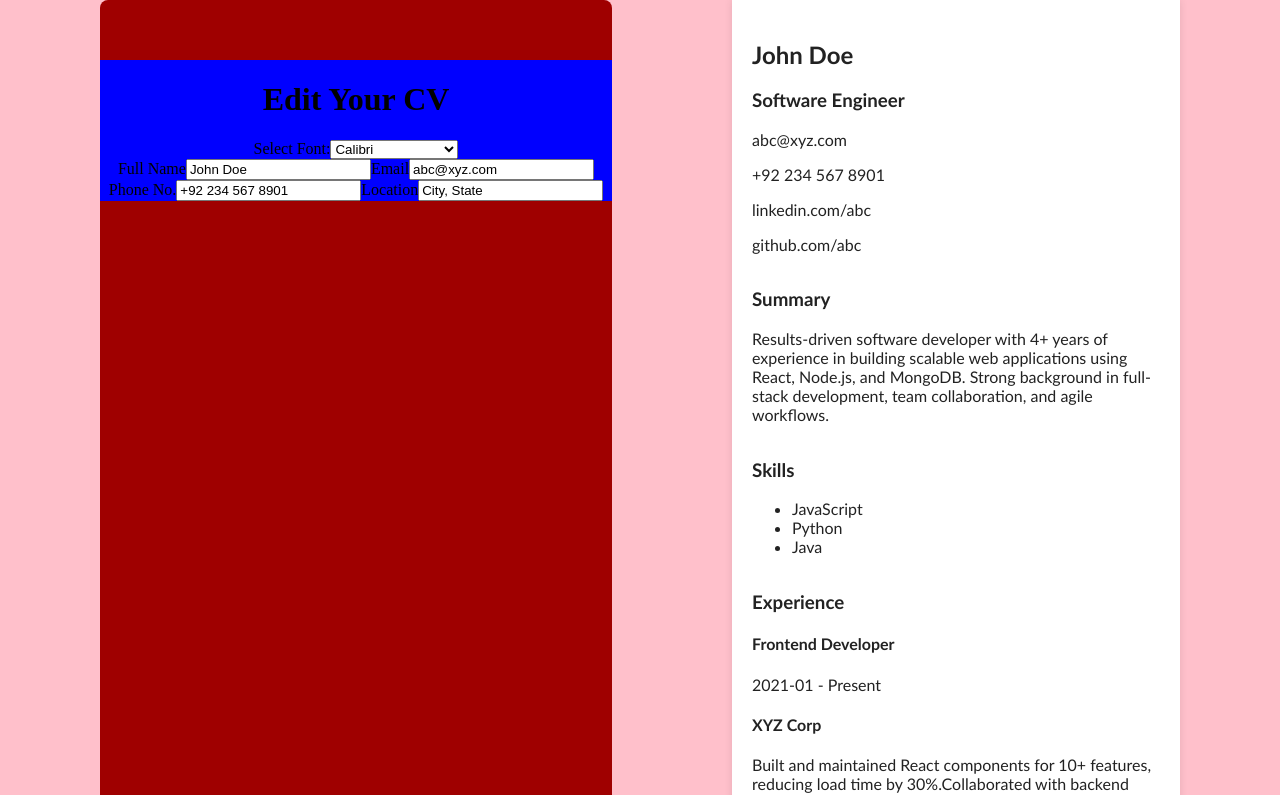
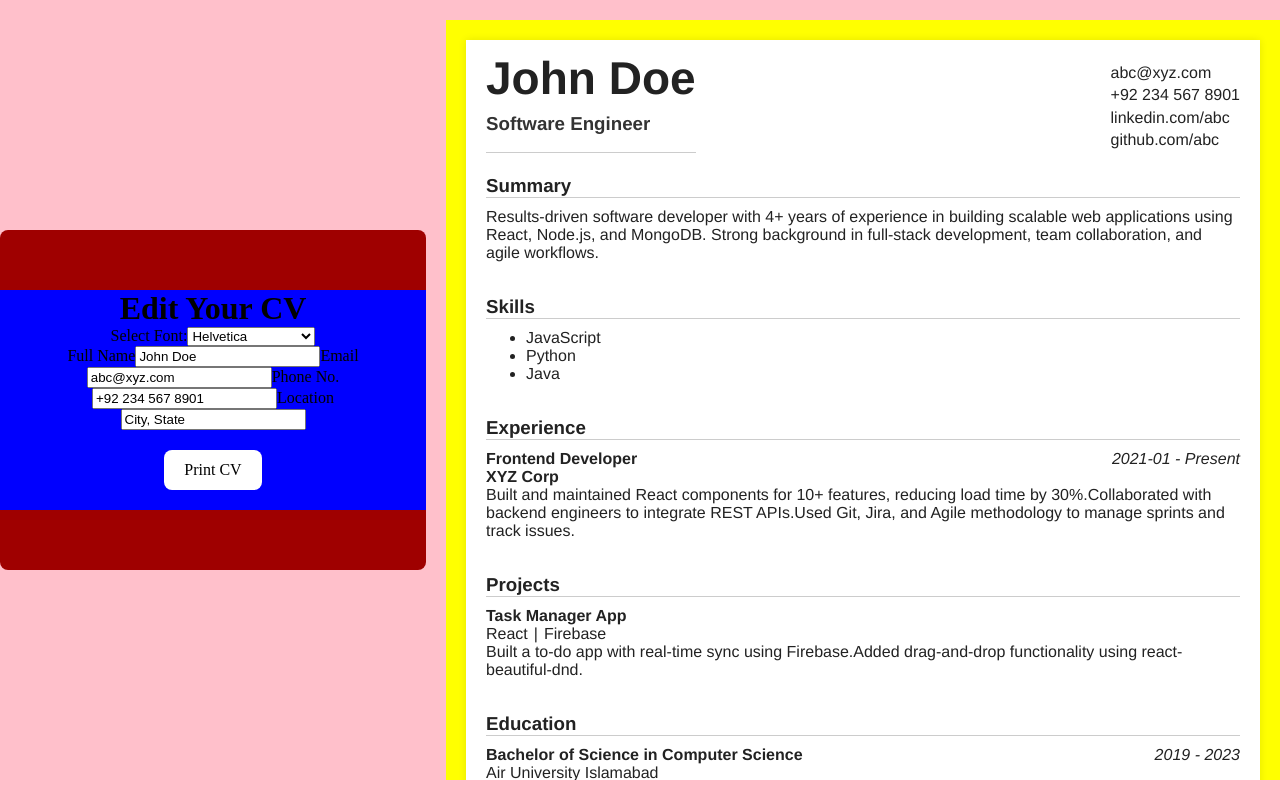
Before and after one commit to muhibk22/cv-maker, a React (Vite) app: page / in a window 1280 px wide. Shown: the top 795 px of the page. Built offline with nearby package versions, Linux system fonts and the light colour scheme.

Commit message:
feat: add styles to cv preview and print, add print button

```diff
--- a/src/components/Display.jsx
+++ b/src/components/Display.jsx
@@ -1,19 +1,22 @@
 import "../styles/Display.css";
 
-function Display({ cv , fontFamily }) {
+function Display({ cv, fontFamily }) {
   return (
-    <div className="cv-preview" style={{fontFamily}}>
+    <div className="cv-container">
+      <div className="cv-preview" style={{ fontFamily }}>
         <section className="identity">
           <div className="identity-name">
-          <h1><b>{cv.identity.name}</b></h1>
+            <h1>
+              <b>{cv.identity.name}</b>
+            </h1>
             <h3>{cv.identity.title}</h3>
           </div>
-        <span className="contact">
+          <div className="contact">
             <p>{cv.contact.email}</p>
             <p>{cv.contact.phone}</p>
             <p>{cv.contact.linkedin}</p>
             <p>{cv.contact.github}</p>
-        </span>
+          </div>
         </section>
         <section className="summary">
           <h3>
@@ -68,9 +71,14 @@ function Display({ cv , fontFamily }) {
                 <h4>
                   <b>{project.name}</b>
                 </h4>
-              <ul>
+                <ul className="inline-li">
                   {project.technologies.map((technology) => {
-                  return <li key={technology}> <span className="inline-li">{technology}</span></li>;
+                    return (
+                      <li key={technology}>
+                        {" "}
+                        <span>{technology}</span>
+                      </li>
+                    );
                   })}
                 </ul>
                 {project.description}
@@ -130,6 +138,7 @@ function Display({ cv , fontFamily }) {
           </ul>
         </section>
       </div>
+    </div>
   );
 }
 
--- a/src/components/Form.jsx
+++ b/src/components/Form.jsx
@@ -2,7 +2,6 @@ import "../styles/Form.css";
 import { useState } from "react";
 import ContactForm from "./ContactForm";
 import Display from "./Display";
-
 
 const resumeFonts = {
   calibri: `'Calibri', sans-serif`,
@@ -17,9 +16,13 @@ const resumeFonts = {
   roboto: `'Roboto', sans-serif`,
 };
 
+function Form({ cv, setCv }) {
+  const [fontKey, setFontKey] = useState("helvetica");
 
-function Form({ cv, setCv }) {
-  const [fontKey, setFontKey] = useState("Helvatica");
+  const handlePrint = () => {
+    window.print();
+  };
+
   return (
     <>
       <div className="form-container">
@@ -39,6 +42,9 @@ function Form({ cv, setCv }) {
             </select>
             <ContactForm cv={cv.contact} setCv={setCv} />
           </form>
+          <div style={{ textAlign: "center", margin: "20px 0" }}>
+            <button onClick={handlePrint}>Print CV</button>
+          </div>
         </div>
       </div>
 
--- a/src/index.css
+++ b/src/index.css
@@ -1,3 +1,6 @@
+*{
+  margin: 0;
+}
 body {
   margin: 0;
   display: flex;
@@ -5,6 +8,7 @@ body {
   align-items: center;
   min-width: 100vw;
   min-height: 100vh;
+  overflow-x: hidden;
 }
 
 .container{
@@ -14,6 +18,7 @@ body {
   justify-content: space-evenly;
   background-color: pink;
   gap: 20px;
+  align-items: center;
 }
 button {
   border-radius: 8px;
@@ -22,7 +27,7 @@ button {
   font-size: 1em;
   font-weight: 500;
   font-family: inherit;
-  background-color: #1a1a1a;
+  background-color: #ffffff;
   cursor: pointer;
   transition: border-color 0.25s;
 }
--- a/src/styles/Display.css
+++ b/src/styles/Display.css
@@ -1,12 +1,115 @@
-.cv-preview{
+.cv-container{
+    height: 90vh;
     width: 35%;
-    min-height: 80%;
+    min-width: 794px;
+    overflow: scroll;
+    background-color: yellow;
+    display: flex;
     padding: 20px;
+}
+.cv-preview {
+    width: 100%;
+    max-width: 794px;
+    height: 1123px;
+    padding: 20px;
+    /* min-height: 100vh; */
     background-color: white;
-    box-shadow: 0 0 8px rgba(0,0,0,0.1);
-    font-family: Calibri, 'Gill Sans', 'Gill Sans MT', 'Trebuchet MS', sans-serif;
+    box-shadow: 0 0 8px rgba(0, 0, 0, 0.1);
     color: #222;
     display: flex;
     flex-direction: column;
     box-sizing: border-box;
 }
+
+
+@media print {
+
+    body * {
+        visibility: hidden;
+  }
+
+  .cv-preview,
+  .cv-preview * {
+    visibility: visible;
+  }
+
+  .cv-preview {
+    position: absolute;
+    top: 0;
+    left: 0;
+    width: 100% !important;
+    max-width: none !important;
+    min-width: 0 !important;
+    box-shadow: none !important;
+    margin: 0 !important;
+    padding: 20px !important;
+    background-color: white !important;
+    height: auto !important;
+  }
+
+  .cv-container {
+    display: block !important;
+    width: 100% !important;
+    min-width: 0 !important;
+    padding: 0 !important;
+    margin: 0 !important;
+    background: white !important;
+  }
+}
+
+section:not(:first-child){
+    margin: 12px 0;
+}
+section > *:not(:last-child) {
+  border-bottom: 1px solid #ccc;
+}
+
+.identity{
+    display: flex;
+    min-width: 100%;
+    justify-content: space-between;
+}
+.identity-name{
+    line-height:36px;
+}
+
+.identity-name> :last-child{
+    color: #333;
+}
+.identity-name h1{
+    font-size: 46px;
+}
+.contact{
+    display: flex;
+    flex-direction: column;
+    justify-content: space-evenly;
+    font-size: 16px;
+}
+
+.inline{
+    display: flex;
+    width: 100%;
+    justify-content: space-between;
+}
+
+.inline-li{
+    display: flex;
+    list-style: none;
+    padding: 0;
+    margin: 0;
+
+}
+
+.inline-li li:not(:last-child)::after {
+    content: "|";
+    margin:0 6px;
+}
+
+
+.year{
+    font-style: italic;
+}
+
+h3{
+    margin: 10px 0;
+}
--- a/src/styles/Form.css
+++ b/src/styles/Form.css
@@ -11,7 +11,7 @@
 
 .form-container{
     width: 40%;
-    max-height: 80%;
+    height: 80%;
     background-color: rgb(159, 0, 0);
     border-radius: 8px;
     display: flex;
```
Also changed, not shown: src/components/ResumeWrapper.jsx (deleted). Lines whose indentation alone changed are shown as unchanged.
